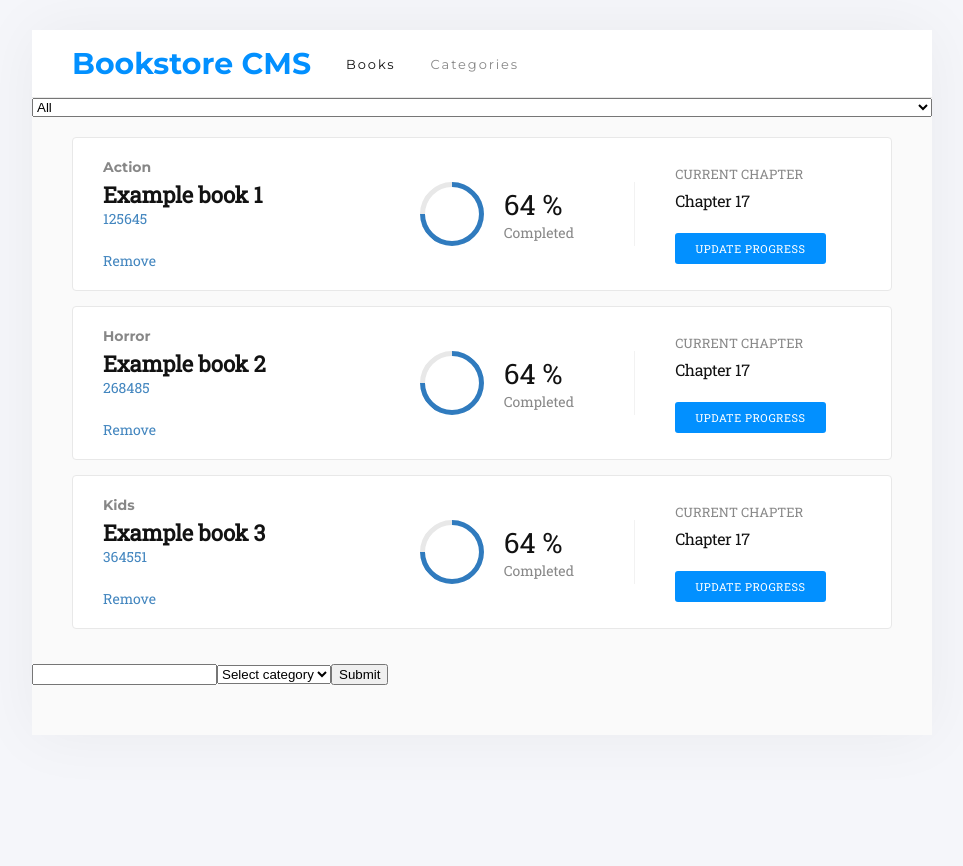
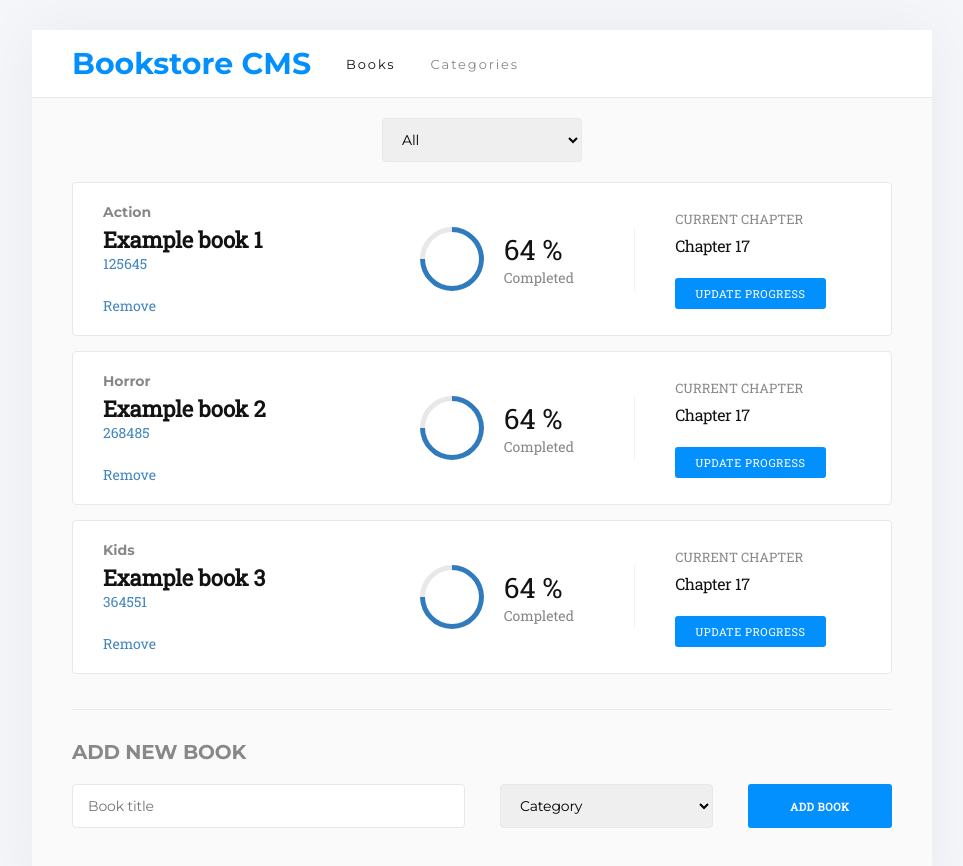
Before and after one commit to zenott/bookstore, a React (Create React App) app: page / in a window 1280 px wide. Shown: the top 866 px of the page, without its empty margins (158-1121 px from the left). Before the commit the page ends 800 px from the top, so only its background shows below. Built offline with nearby package versions, Linux system fonts and the light colour scheme.

Commit message:
Style BookForm and CategoryFilter

```diff
--- a/src/components/BookForm.js
+++ b/src/components/BookForm.js
@@ -3,6 +3,7 @@ import PropTypes from 'prop-types';
 import { connect } from 'react-redux';
 import { createBook } from '../redux/actions';
 import CATEGORIES from '../constants/categories';
+import styles from './BookForm.module.css';
 
 const defaultForm = {
   title: '',
@@ -29,12 +30,15 @@ class BookForm extends React.Component {
   render() {
     const { title, category } = this.state;
     return (
-      <form onSubmit={this.handleSubmit}>
+      <>
+        <div className={styles.title}>Add new book</div>
+        <form className={styles.form} onSubmit={this.handleSubmit}>
           <input
             type="text"
             id="title"
             onChange={this.handleChange}
             value={title}
+            placeholder="Book title"
             required
           />
           <select
@@ -44,7 +48,7 @@ class BookForm extends React.Component {
             required
           >
             <option value="" hidden disabled>
-            Select category
+              Category
             </option>
             {CATEGORIES.map(cat => (
               <option key={cat} value={cat}>
@@ -52,8 +56,9 @@ class BookForm extends React.Component {
               </option>
             ))}
           </select>
-        <input type="submit" value="Submit" />
+          <button type="submit">Add book</button>
         </form>
+      </>
     );
   }
 }
--- /dev/null
+++ b/src/components/BookForm.module.css
@@ -0,0 +1,57 @@
+.title {
+  margin: 0 40px;
+  padding-top: 30px;
+  border-top: 1px solid rgba(219, 219, 219, 0.5);
+  font-size: 20px;
+  font-weight: bold;
+  letter-spacing: -0.18px;
+  text-transform: uppercase;
+  color: #888888;
+}
+
+.form {
+  margin: 20px 40px;
+  display: flex;
+}
+
+.form input {
+  flex: 1;
+  margin-right: 35px;
+}
+
+.form select {
+  flex: 0.5;
+  margin-right: 35px;
+}
+
+.form input,
+.form select {
+  padding: 11px 15px;
+  font-family: Montserrat;
+  font-size: 14px;
+  letter-spacing: -0.15px;
+  border-radius: 4px;
+  border: solid 1px #e8e8e8;
+  outline: none;
+}
+
+.form button {
+  flex: 0.4;
+  border: none;
+  padding: 0;
+  cursor: pointer;
+  outline: inherit;
+  border-radius: 3px;
+  background-color: #0290ff;
+  font-family: 'Roboto Slab', serif;
+  font-size: 11px;
+  font-weight: bold;
+  letter-spacing: 0.5px;
+  text-transform: uppercase;
+  color: #ffffff;
+  transition: opacity 250ms ease-in-out;
+}
+
+.form button:hover {
+  opacity: 0.8;
+}
--- a/src/components/CategoryFilter.js
+++ b/src/components/CategoryFilter.js
@@ -1,10 +1,15 @@
 import React from 'react';
 import PropTypes from 'prop-types';
 import CATEGORIES from '../constants/categories';
+import styles from './CategoryFilter.module.css';
 
 const CategoryFilter = ({ filter, changeFilter }) => {
   return (
-    <select value={filter} onChange={changeFilter}>
+    <select
+      value={filter}
+      className={styles['category-filter']}
+      onChange={changeFilter}
+    >
       {['All', ...CATEGORIES].map(cat => (
         <option value={cat} key={cat}>
           {cat}
--- /dev/null
+++ b/src/components/CategoryFilter.module.css
@@ -0,0 +1,11 @@
+.category-filter {
+  margin: 20px auto 0;
+  padding: 11px 15px;
+  width: 200px;
+  font-family: Montserrat;
+  font-size: 14px;
+  letter-spacing: -0.15px;
+  border-radius: 4px;
+  outline: none;
+  border: solid 1px #e8e8e8;
+}
```
Lines whose indentation alone changed are shown as unchanged.
